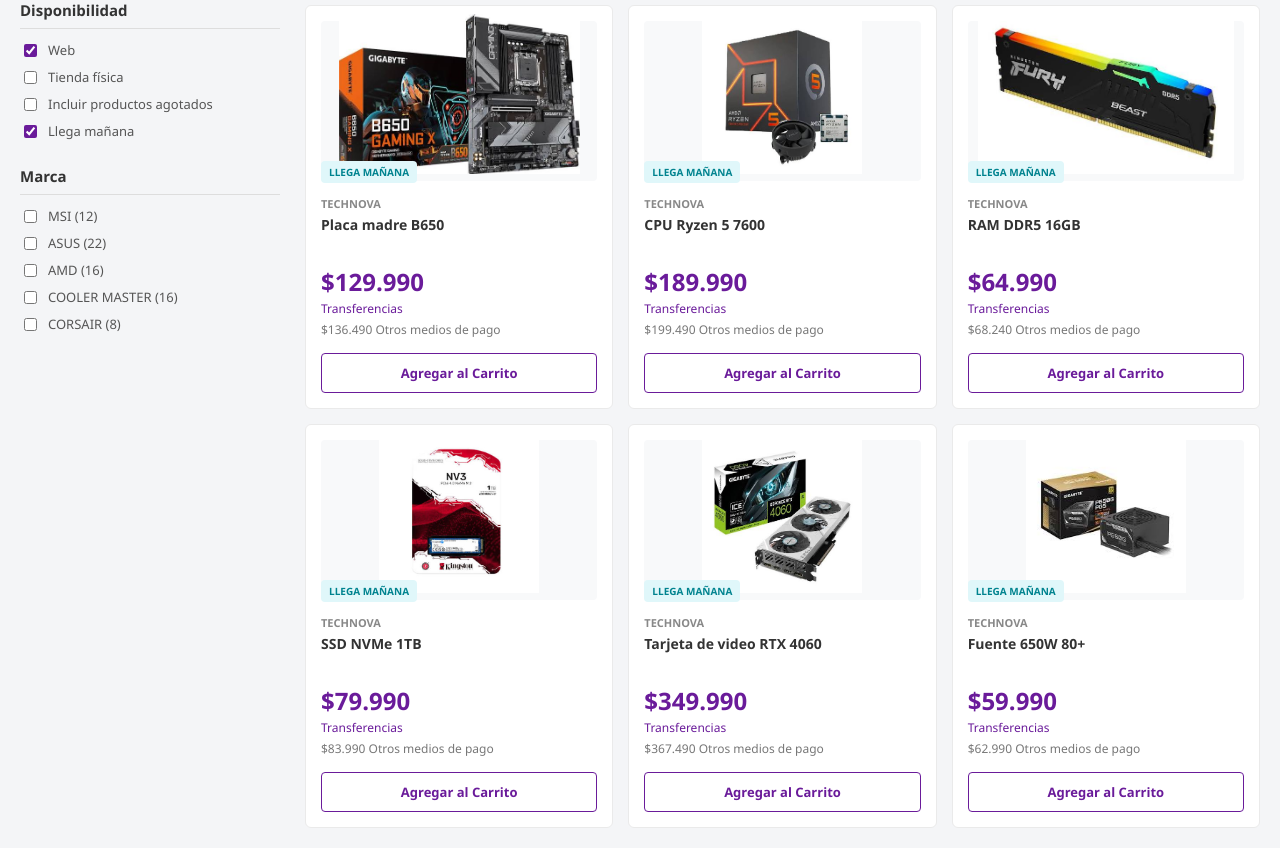
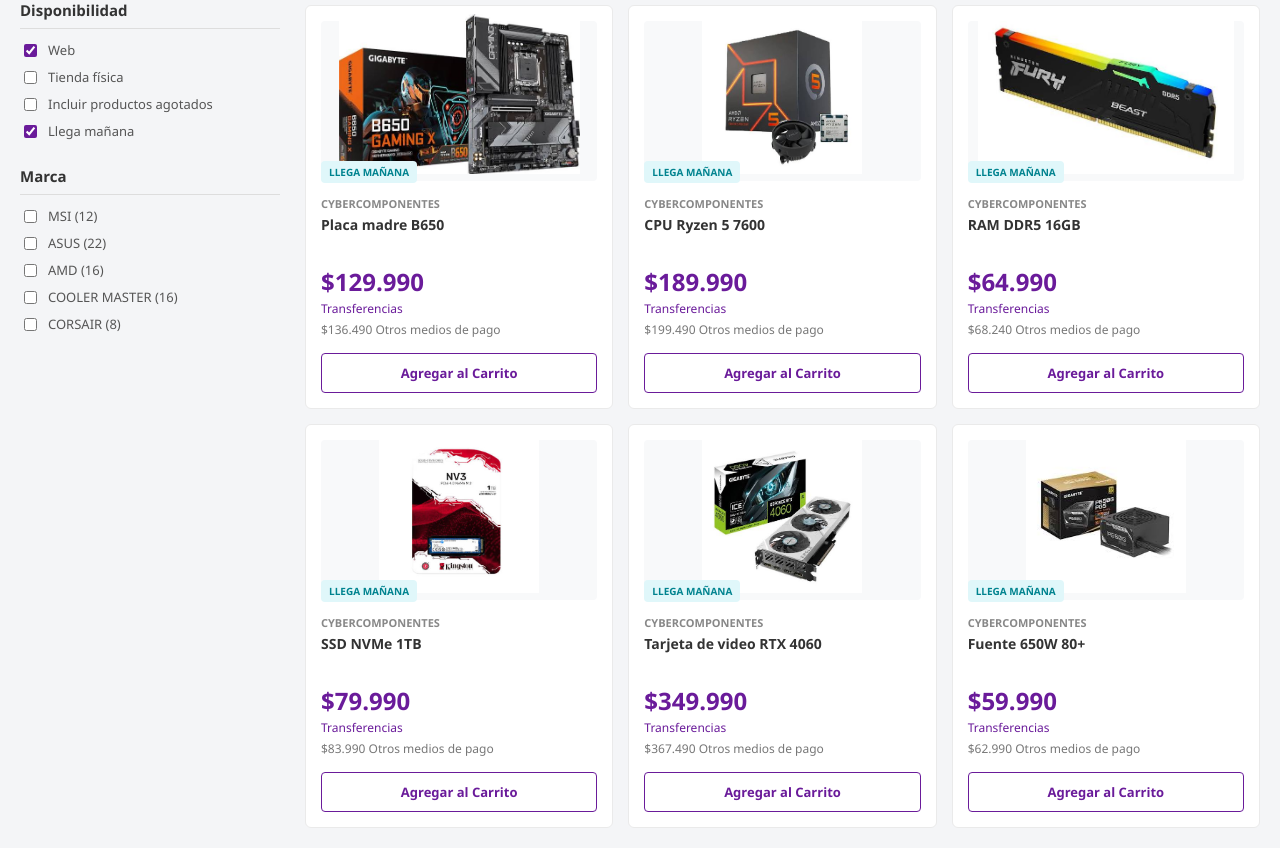
Before and after one commit to Skullcandu/technova, a Flask app: page /catalogo in a window 1280 px wide. Shown: the part 337-1185 px from the top of the page. Run offline with Flask 3, Linux system fonts and the light colour scheme; data comes from the database, SQL or seed files in the repository.

Commit message:
UI: Cambio de identidad visual y nombre de la tienda

```diff
--- a/templates/base.html
+++ b/templates/base.html
@@ -2,7 +2,7 @@
 <html lang="es">
 <head>
     <meta charset="UTF-8">
-    <title>TechNova | Componentes de PC</title>
+    <title>CyberComponentes | Componentes de PC</title>
     <link rel="stylesheet" href="{{ url_for('static', filename='style.css') }}">
     <script>
         let cart = JSON.parse(localStorage.getItem('cart')) || [];
--- a/templates/catalogo.html
+++ b/templates/catalogo.html
@@ -56,7 +56,7 @@
                 </div>
 
                 <div class="tag">LLEGA MAÑANA</div>
-                <div class="brand">TECHNOVA</div>
+                <div class="brand">CyberComponentes</div>
 
                 <div class="title">{{ p.name }}</div>
 
```
Also changed, not shown: README.md.
